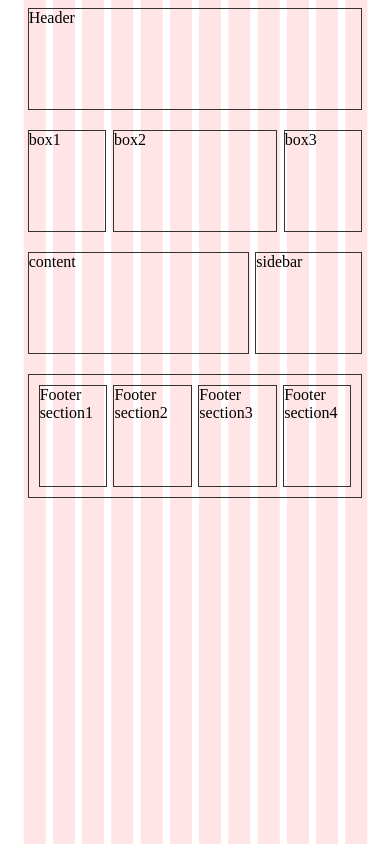
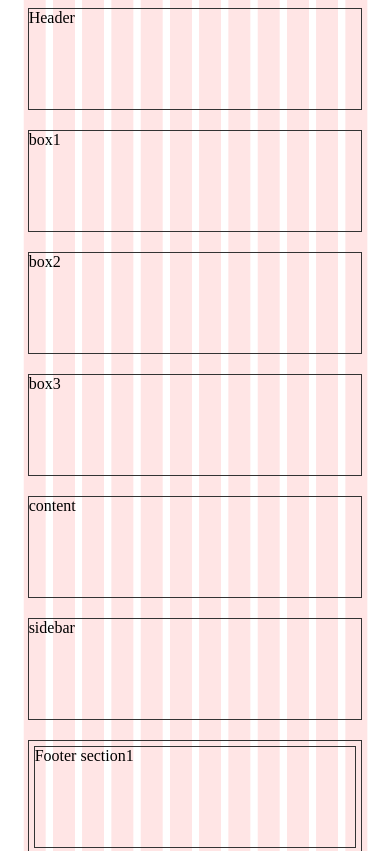
Before and after one commit to esam95/new-cssgrids-template, a plain HTML site: page index.html in a window 390 px wide. Shown: the top 851 px of the page. Drawn offline with Linux system fonts and the light colour scheme.

Commit message:
complete

```diff
--- a/css/style.css
+++ b/css/style.css
@@ -52,31 +52,30 @@ section {
 
 .footer-section1 {
 	grid-area: footer-section1;
-	margin-top: 10px;
-	margin-bottom: 10px;
-	margin-left: 10px;
+	margin-top: 5px;
+	margin-bottom: 5px;
+	margin-left: 5px;
 }
 .footer-section2 {
 	grid-area: footer-section2;
-	margin-top: 10px;
-	margin-bottom: 10px;
+	margin-top: 5px;
+	margin-bottom: 5px;
 }
 .footer-section3 {
 	grid-area: footer-section3;
-	margin-top: 10px;
-	margin-bottom: 10px;
+	margin-top: 5px;
+	margin-bottom: 5px;
 }
 .footer-section4 {
 	grid-area: footer-section4;
-	margin-top: 10px;
-	margin-bottom: 10px;
-	margin-right: 10px;
+	margin-top: 5px;
+	margin-bottom: 5px;
+	margin-right: 5px;
 }
 
 .footer {
 	display: grid;
 	column-gap: 2%;
-	row-gap: 20px;
 
 	grid-area: footer;
 	grid-template-columns: 1fr 1fr 1fr 1fr;
@@ -100,3 +99,102 @@ section {
 
 	}
 }
+
+@media screen and (max-width: 960px) {
+	#container {
+		display: grid;
+		width: 89.5%;
+		margin: 0 auto;
+		grid-template-columns: repeat(12, 1fr);
+		grid-template-areas:
+			"header header header header header header header header header header header header"
+			"box1 box1 box1 box1 box2 box2 box2 box2 box3 box3 box3 box3"
+			"content content content content content content sidebar sidebar sidebar sidebar sidebar sidebar"
+			"footer footer footer footer footer footer"
+			"footer footer footer footer footer footer";
+
+		column-gap: 2%;
+		row-gap: 20px;
+
+	}
+
+	.footer {
+		display: grid;
+		column-gap: 2%;
+		row-gap: 0,5%;
+
+		grid-area: footer;
+		grid-template-columns: 1fr 1fr;
+		grid-template-areas:
+		"footer-section1 footer-section2"
+		"footer-section3 footer-section4";
+	}
+
+	.footer-section1 {
+		grid-area: footer-section1;
+		margin-top: 5px;
+		margin-bottom: 5px;
+		margin-left: 5px;
+	}
+	.footer-section2 {
+		grid-area: footer-section2;
+		margin-top: 5px;
+		margin-bottom: 5px;
+		margin-right: 5px;
+	}
+	.footer-section3 {
+		grid-area: footer-section3;
+		margin-top: 5px;
+		margin-bottom: 5px;
+		margin-left: 5px;
+	}
+	.footer-section4 {
+		grid-area: footer-section4;
+		margin-top: 5px;
+		margin-bottom: 5px;
+		margin-right: 5px;
+	}
+}
+
+@media screen and (max-width: 768px) {
+	#container {
+		display: grid;
+		width: 89.5%;
+		margin: 0 auto;
+		grid-template-columns: repeat(12, 1fr);
+		grid-template-areas:
+			"header header header header header header header header header header header header"
+			"box1 box1 box1 box1 box1 box1 box1 box1 box1 box1 box1 box1"
+			"box2 box2 box2 box2 box2 box2 box2 box2 box2 box2 box2 box2"
+			"box3 box3 box3 box3 box3 box3 box3 box3 box3 box3 box3 box3"
+			"content content content content content content content content content content content content"
+			"sidebar sidebar sidebar sidebar sidebar sidebar sidebar sidebar sidebar sidebar sidebar sidebar"
+			"footer footer footer footer footer footer footer footer footer footer footer footer"
+			"footer footer footer footer footer footer footer footer footer footer footer footer"
+			"footer footer footer footer footer footer footer footer footer footer footer footer"
+			"footer footer footer footer footer footer footer footer footer footer footer footer";
+
+		column-gap: 2%;
+		row-gap: 20px;
+
+	}
+	.footer {
+		display: grid;
+		row-gap: 0,1%;
+
+		grid-area: footer;
+		grid-template-columns: 1fr;
+		grid-template-areas:
+		"footer-section1"
+		"footer-section2"
+		"footer-section3"
+		"footer-section4";
+	}
+
+	.footer-section1, .footer-section2, .footer-section3, .footer-section4 {
+		margin-top: 5px;
+		margin-bottom: 5px;
+		margin-right: 5px;
+		margin-left: 5px;
+	}
+}
```
